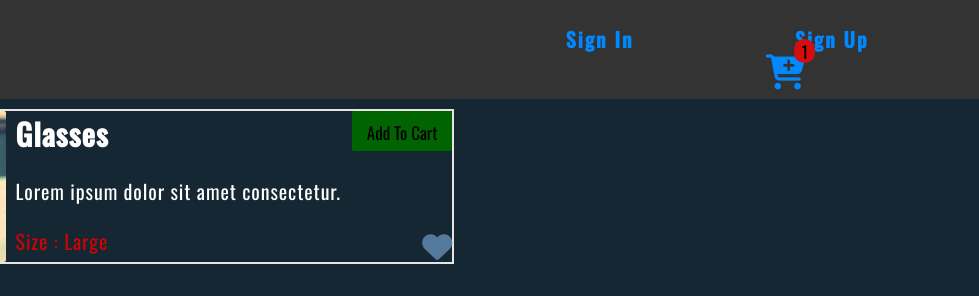
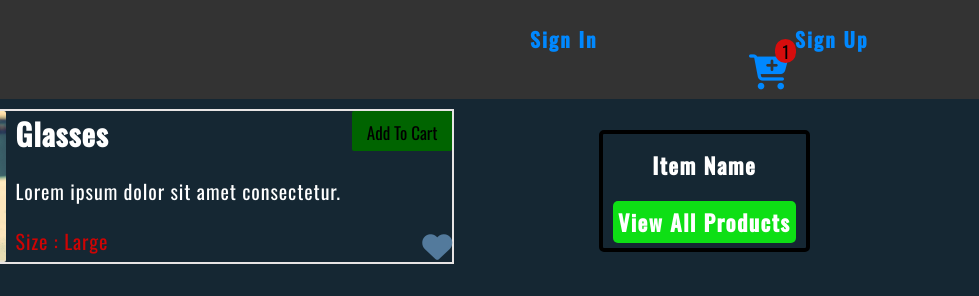
Before and after one commit to Ahmed-DotNetDev/E-commerce-shopping-cart, a plain HTML site: page index.html in a window 1280 px wide. Both pictures are taken after a click on the icon 1086 px from the left and 71 px from the top of the page. Shown: the top 296 px of the page, 301-1280 px from the left. Drawn offline with nearby package versions, Linux system fonts and the light colour scheme.

Commit message:
ADD cart showing and view products

```diff
--- a/css/style.css
+++ b/css/style.css
@@ -71,6 +71,7 @@ header {
     font-size: 20px;
     font-weight: 800;
     min-width: 120px;
+    margin-left: 65px;
 }
 
 .nav-items ul li a:hover {
@@ -180,7 +181,7 @@ header {
 .product-item .add-to-cart {
     display: block;
     margin-left: auto;
-    width: 100px;
+    min-width: 100px;
     padding: 9px 3px;
     height: 40px;
     background-color: darkgreen;
@@ -261,7 +262,6 @@ header {
     color: #0088ff;
     outline: none;
     font-size: 35px;
-    margin-right: 14px;
 }
 
 .user-info-cart-badge {
@@ -273,10 +273,9 @@ header {
     text-align: center;
     width: 1.3rem;
     height: 1.5rem;
-    color: black;
-    margin-left: -25px;
+    color: #000000;
     margin-top: -15px;
-
+    margin-left: -13px;
 }
 
 .user-info-buy {
@@ -293,3 +292,36 @@ header {
 .user-info-cart-badge:hover {
     cursor: pointer;
 }
+
+.cart-products {
+    position: absolute;
+    top: 130px;
+    left: 900px;
+    font-size: 22px;
+    color: #ffffff;
+    font-weight: 700;
+    letter-spacing: 1.4px;
+    border: 4px solid black;
+    padding: 10px;
+    border-radius: 5px;
+    display: none;
+}
+
+.go-products {
+    text-align: center;
+    text-decoration: none;
+    color: #ffffff;
+    background-color: #0edf15;
+    padding: 5px;
+    border-radius: 5px;
+}
+
+.cart-products-name{
+    margin-bottom: 20px;
+    padding: 5px;
+    text-align: center;
+}
+
+#temp{
+    margin-bottom: 20px;
+}
--- a/index.html
+++ b/index.html
@@ -28,8 +28,13 @@
                     <ul id="user-info">
                         <li><a href="#" id="user"></a></li>
                        <div class="user-info-buy">
-                         <li><i class="fa-solid fa-cart-plus user-info-cart-push"></i></li>
+                         <li><i class="fa-solid fa-cart-plus user-info-cart-push" id="cart-push" onclick="ShowProductItems()"></i></li>
                          <span class="user-info-cart-badge">1</span>
+                       </div>
+                       <div class="cart-products">
+                        <p class="cart-products-name">Item Name</p>
+                        <div id="temp"></div>
+                        <a href="cartproducts.html" class="go-products">View All Products</a>
                        </div>
                         <li><a href="#" id="logout">Logout</a></li>
                     </ul>
--- a/js/script.js
+++ b/js/script.js
@@ -60,6 +60,7 @@ let products = [
 
 // ***********************************display products
 let domofproducts = document.querySelector(".products");
+let cartProductDom=document.querySelector('.cart-products div')
 function drawUIProducts() {
     let productUi = products.map((item) => {
         return `
@@ -97,7 +98,13 @@ function checkLogin() {
 
 function AddedToCart(id) {
     let ChoosenItem = products.find((item) => item.id === id);
-    console.log(typeof ChoosenItem);
-    console.log(ChoosenItem);
+   cartProductDom.innerHTML+=`<p>${ChoosenItem.title}</p>`
 
 }
+
+
+//test
+let cartProduct=document.querySelector('.cart-products');
+function ShowProductItems(){
+cartProduct.style.display='block';
+}
```
